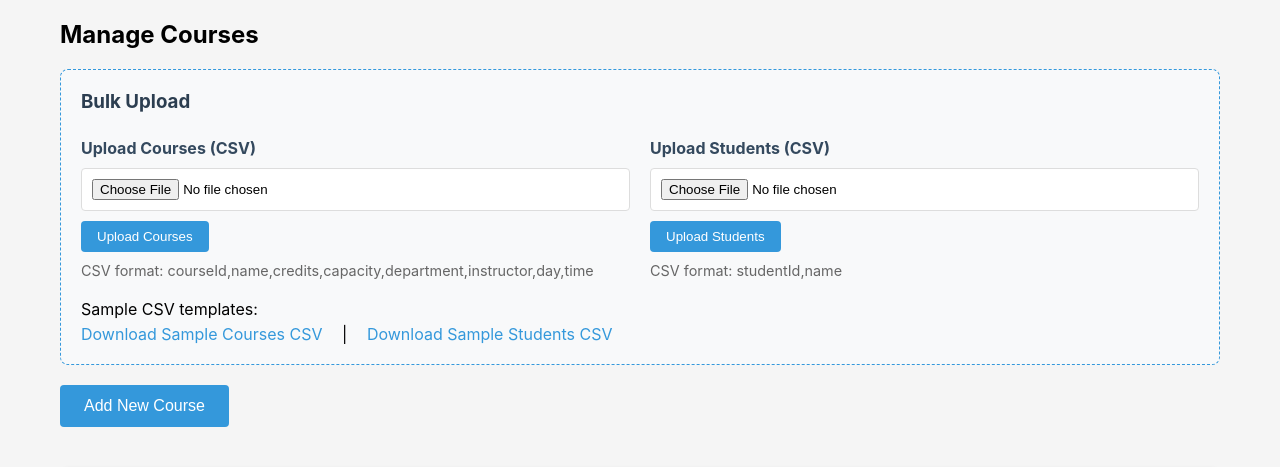
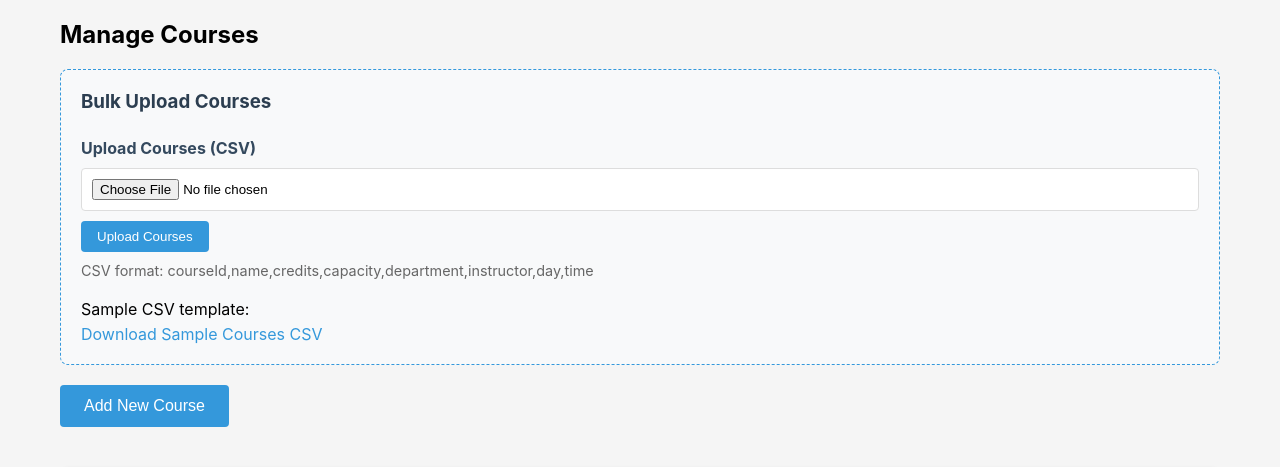
Before and after one commit to 6102project003/addrop-system, a Flask app: page /admin/courses in a window 1280 px wide. Shown: the part 62-529 px from the top of the page. Run offline with Flask 3, Linux system fonts and the light colour scheme; the visitor is signed in with stand-in values (Sample User, id 1); data that the repository does not hold is empty.

Commit message:
Update courses.html

```diff
--- a/templates/admin/courses.html
+++ b/templates/admin/courses.html
@@ -3,9 +3,9 @@
 {% block content %}
 <h2>Manage Courses</h2>
 
-<!-- Upload Section -->
+<!-- Upload Section - Only Courses CSV -->
 <div class="upload-section" style="margin: 20px 0; padding: 20px; background: #f8f9fa; border-radius: 8px; border: 1px dashed #3498db;">
-    <h3 style="margin-bottom: 15px; color: #2c3e50;">Bulk Upload</h3>
+    <h3 style="margin-bottom: 15px; color: #2c3e50;">Bulk Upload Courses</h3>
 
     <div style="display: flex; gap: 20px; flex-wrap: wrap;">
         <!-- Upload Courses CSV -->
@@ -19,25 +19,12 @@
                 CSV format: courseId,name,credits,capacity,department,instructor,day,time
             </p>
         </div>
-
-        <!-- Upload Students CSV -->
-        <div style="flex: 1; min-width: 250px;">
-            <h4 style="margin: 10px 0; color: #34495e;">Upload Students (CSV)</h4>
-            <form method="POST" action="{{ url_for('admin_upload_students') }}" enctype="multipart/form-data">
-                <input type="file" name="file" accept=".csv" required style="padding: 10px; border: 1px solid #ddd; border-radius: 4px; background: white; width: 100%;">
-                <button type="submit" style="margin-top: 10px; padding: 8px 16px; background-color: #3498db; color: white; border: none; border-radius: 4px; cursor: pointer;">Upload Students</button>
-            </form>
-            <p style="font-size: 0.9rem; color: #666; margin-top: 10px;">
-                CSV format: studentId,name
-            </p>
-        </div>
     </div>
 
-    <!-- Sample CSV Links -->
+    <!-- Sample CSV Links - Only Courses -->
     <div style="margin-top: 20px;">
-        <p style="margin-bottom: 5px;">Sample CSV templates:</p>
-        <a href="#" onclick="downloadSampleCourses()" style="color: #3498db; text-decoration: none; margin-right: 15px;">Download Sample Courses CSV</a> |
-        <a href="#" onclick="downloadSampleStudents()" style="color: #3498db; text-decoration: none; margin-left: 15px;">Download Sample Students CSV</a>
+        <p style="margin-bottom: 5px;">Sample CSV template:</p>
+        <a href="#" onclick="downloadSampleCourses()" style="color: #3498db; text-decoration: none;">Download Sample Courses CSV</a>
     </div>
 </div>
 
@@ -116,7 +103,6 @@
             <td style="padding: 1rem; border-bottom: 1px solid #ecf0f1;">{{ course.enrolled }}</td>
             <td style="padding: 1rem; border-bottom: 1px solid #ecf0f1;">{{ course.capacity }}</td>
             <td style="padding: 1rem; border-bottom: 1px solid #ecf0f1;">
-                <button onclick="editCourse('{{ course.courseId }}')" style="padding: 0.3rem 1rem; background-color: #3498db; color: white; border: none; border-radius: 4px; cursor: pointer; margin-right: 0.3rem;">Edit</button>
                 <a href="{{ url_for('admin_delete_course', course_id=course.courseId) }}"
                    style="padding: 0.3rem 1rem; background-color: #e74c3c; color: white; text-decoration: none; border-radius: 4px; display: inline-block;"
                    onclick="return confirm('Are you sure you want to delete this course?')">Delete</a>
@@ -132,19 +118,11 @@ function toggleForm() {
     form.style.display = form.style.display === 'none' ? 'block' : 'none';
 }
 
-function editCourse(courseId) {
-    // For now, just show an alert
-    alert('Edit function for course: ' + courseId + ' - Please implement edit form');
-    // You can implement edit functionality here
-}
-
 function downloadSampleCourses() {
     const content = "courseId,name,credits,capacity,department,instructor,day,time\n" +
                     "COMP1234,Cloud Computing,3,50,Computing,Dr. Chan,Mon,09:00-12:00\n" +
                     "COMP2345,Database Systems,3,40,Computing,Prof. Wong,Wed,14:00-17:00\n" +
-                    "COMP3456,Network Security,3,45,Computing,Dr. Lee,Tue,10:00-13:00\n" +
-                    "MATH1001,Calculus I,3,60,Mathematics,Prof. Lam,Thu,09:00-12:00\n" +
-                    "PHYS2001,Physics II,4,35,Physics,Dr. Cheng,Fri,14:00-17:00";
+                    "COMP3456,Network Security,3,45,Computing,Dr. Lee,Tue,10:00-13:00";
 
     const blob = new Blob([content], { type: 'text/csv' });
     const url = window.URL.createObjectURL(blob);
@@ -154,43 +132,5 @@ function downloadSampleCourses() {
     a.click();
     window.URL.revokeObjectURL(url);
 }
-
-function downloadSampleStudents() {
-    const content = "studentId,name\n" +
-                    "s100001,John Smith\n" +
-                    "s100002,Mary Chen\n" +
-                    "s100003,David Wong\n" +
-                    "s100004,Sarah Lee\n" +
-                    "s100005,Michael Chan\n" +
-                    "s100006,Jennifer Wu\n" +
-                    "s100007,Robert Johnson\n" +
-                    "s100008,Patricia Williams\n" +
-                    "s100009,James Brown\n" +
-                    "s100005,Linda Davis";
-
-    const blob = new Blob([content], { type: 'text/csv' });
-    const url = window.URL.createObjectURL(blob);
-    const a = document.createElement('a');
-    a.href = url;
-    a.download = 'sample_students.csv';
-    a.click();
-    window.URL.revokeObjectURL(url);
-}
 </script>
-
-<style>
-/* Additional styles for upload section */
-.upload-section a:hover {
-    text-decoration: underline !important;
-}
-.upload-section input[type="file"]:hover {
-    border-color: #3498db;
-}
-.upload-section button:hover {
-    background-color: #2980b9 !important;
-}
-.courses-table tr:hover {
-    background-color: #f8f9fa;
-}
-</style>
 {% endblock %}
```
